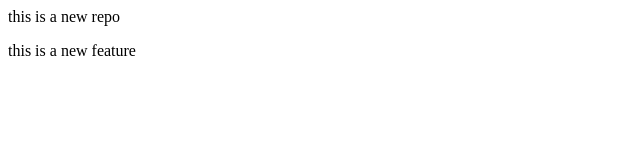
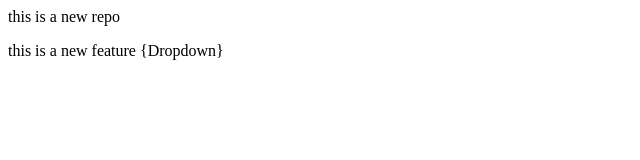
Before and after one commit to GlenFrancis/LocalRepo, a plain HTML site: page index.html in a window 1280 px wide. Shown: the full height of the page, 0-640 px from the left. Drawn offline with Linux system fonts and the light colour scheme.

Commit message:
ADD DROPDOWN

```diff
--- a/index.html
+++ b/index.html
@@ -1,2 +1,2 @@
 <p>this is a new repo</p>
-<p>this is a new feature</p>
+<p>this is a new feature {Dropdown}</p>
```
